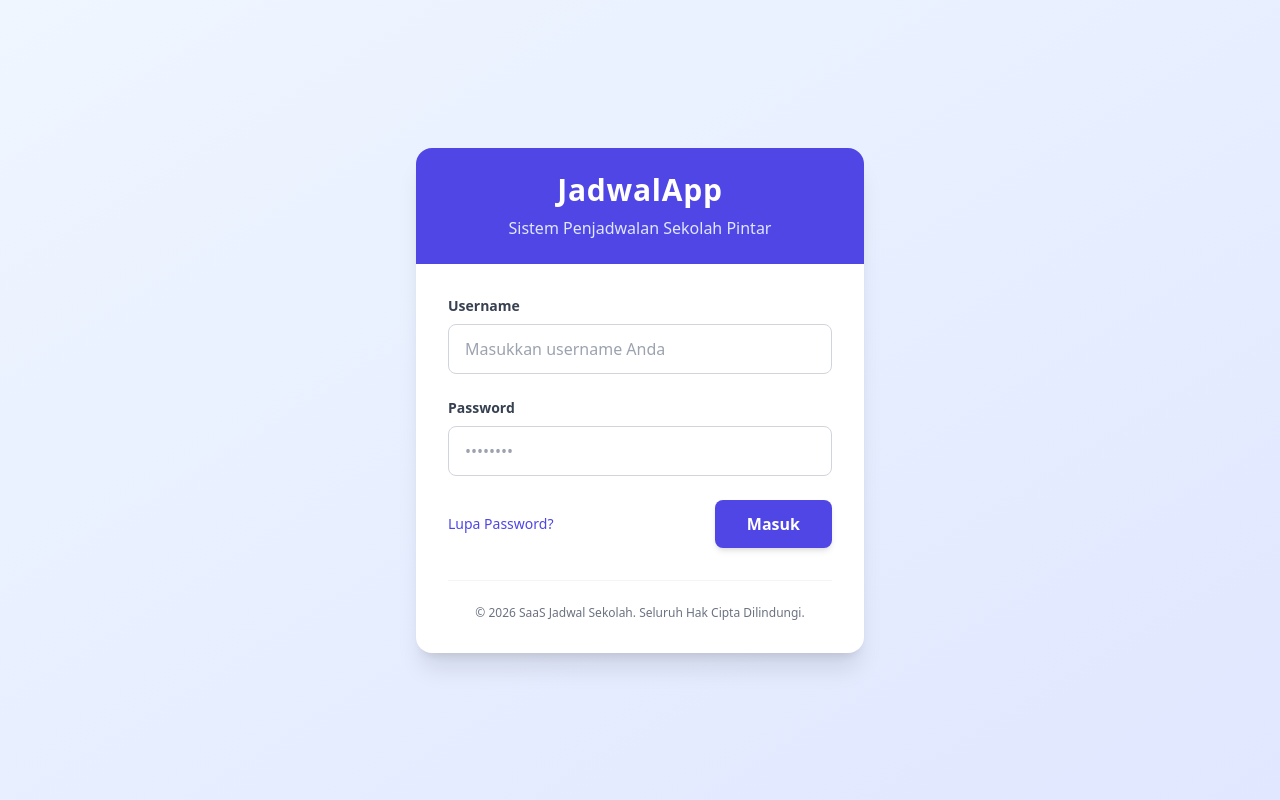
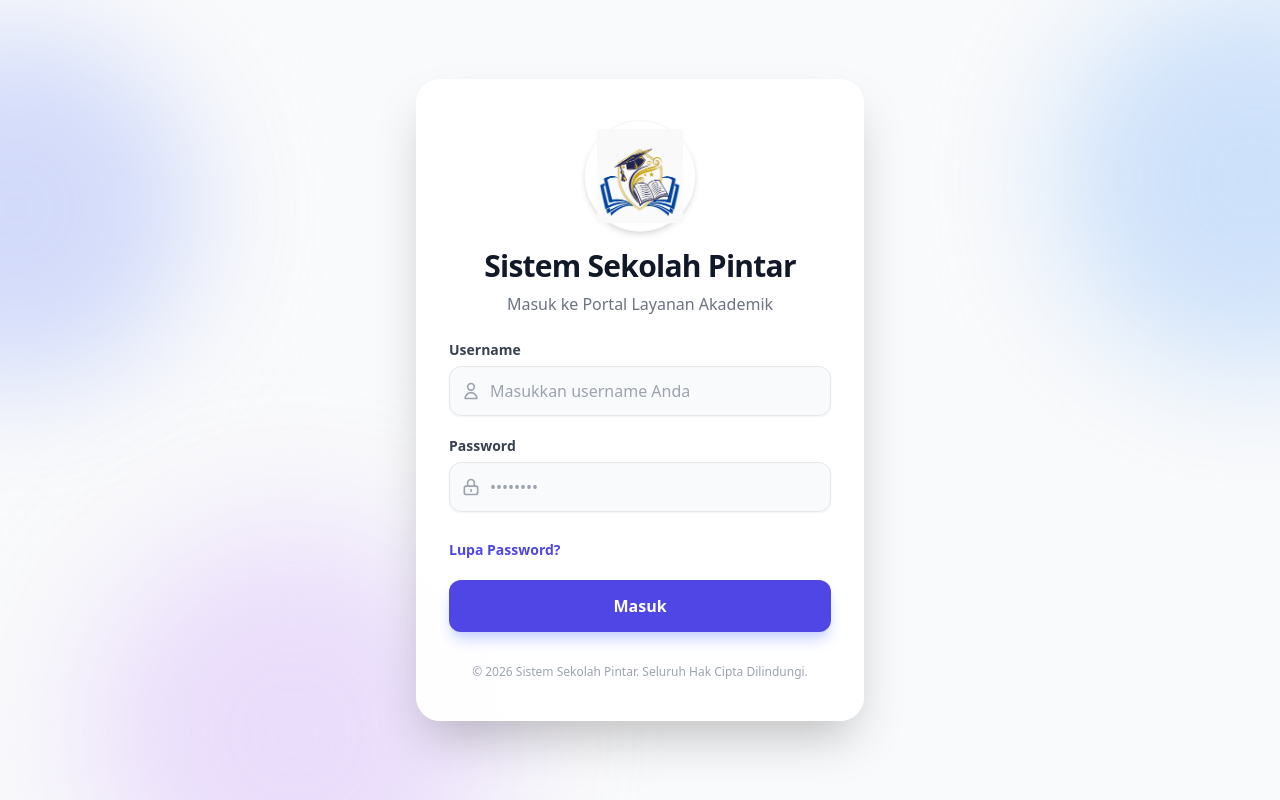
Before and after one commit to muhammadreyhanlubis5-gif/Saas-app-ust-indra, a Vue app: page / in a window 1280 px wide. Built offline with nearby package versions, Linux system fonts and the light colour scheme.

Commit message:
style: enhance login UI with professional glassmorphism and client logo

```diff
--- a/src/views/LoginView.vue
+++ b/src/views/LoginView.vue
@@ -1,72 +1,92 @@
 <template>
-  <div class="min-h-screen flex items-center justify-center bg-gradient-to-br from-blue-50 to-indigo-100 p-4 font-sans">
+  <div class="min-h-screen flex items-center justify-center bg-gray-50 relative overflow-hidden font-sans">
+
+    <!-- Decorative background elements -->
+    <div class="absolute top-0 -left-40 w-96 h-96 bg-indigo-200 rounded-full mix-blend-multiply filter blur-3xl opacity-70 animate-blob"></div>
+    <div class="absolute top-0 -right-40 w-96 h-96 bg-blue-200 rounded-full mix-blend-multiply filter blur-3xl opacity-70 animate-blob animation-delay-2000"></div>
+    <div class="absolute -bottom-40 left-20 w-96 h-96 bg-purple-200 rounded-full mix-blend-multiply filter blur-3xl opacity-70 animate-blob animation-delay-4000"></div>
 
     <!-- Login Card -->
-    <div class="w-full max-w-md bg-white rounded-2xl shadow-xl overflow-hidden">
+    <div class="w-full max-w-md bg-white/95 backdrop-blur-xl rounded-3xl shadow-2xl overflow-hidden border border-white/40 relative z-10 m-4">
 
       <!-- Card Header -->
-      <div class="bg-indigo-600 p-6 text-center">
-        <h1 class="text-2xl sm:text-3xl font-bold text-white tracking-wide">
-          JadwalApp
+      <div class="pt-10 pb-6 px-8 text-center">
+        <!-- Logo -->
+        <div class="w-28 h-28 mx-auto mb-4 bg-white p-2 rounded-full shadow-md border border-gray-100 flex items-center justify-center">
+          <img src="/logo.png" alt="Logo Sistem Sekolah Pintar" class="w-full h-full object-contain" />
+        </div>
+
+        <h1 class="text-2xl sm:text-3xl font-extrabold text-gray-900 tracking-tight">
+          Sistem Sekolah Pintar
         </h1>
-        <p class="text-indigo-100 mt-2 text-sm sm:text-base">
-          Sistem Penjadwalan Sekolah Pintar
+        <p class="text-gray-500 mt-2 text-sm sm:text-base font-medium">
+          Masuk ke Portal Layanan Akademik
         </p>
       </div>
 
       <!-- Card Body (Form) -->
-      <div class="p-8">
-        <form @submit.prevent="handleLogin" class="space-y-6">
+      <div class="px-8 pb-10">
+        <form @submit.prevent="handleLogin" class="space-y-5">
 
           <!-- Username Input -->
           <div>
-            <label for="username" class="block text-sm font-semibold text-gray-700 mb-2">
+            <label for="username" class="block text-sm font-semibold text-gray-700 mb-1.5">
               Username
             </label>
+            <div class="relative">
+              <div class="absolute inset-y-0 left-0 pl-3 flex items-center pointer-events-none">
+                <svg class="h-5 w-5 text-gray-400" fill="none" stroke="currentColor" viewBox="0 0 24 24"><path stroke-linecap="round" stroke-linejoin="round" stroke-width="2" d="M16 7a4 4 0 11-8 0 4 4 0 018 0zM12 14a7 7 0 00-7 7h14a7 7 0 00-7-7z"></path></svg>
+              </div>
               <input
                 type="text"
                 id="username"
                 v-model="username"
                 placeholder="Masukkan username Anda"
-              class="w-full px-4 py-3 rounded-lg border border-gray-300 focus:ring-2 focus:ring-indigo-500 focus:border-indigo-500 transition-all text-gray-800"
+                class="w-full pl-10 pr-4 py-3 rounded-xl border border-gray-200 bg-gray-50 focus:bg-white focus:ring-2 focus:ring-indigo-500 focus:border-indigo-500 transition-all text-gray-800 shadow-sm"
                 required
               />
+            </div>
           </div>
 
           <!-- Password Input -->
           <div>
-            <label for="password" class="block text-sm font-semibold text-gray-700 mb-2">
+            <label for="password" class="block text-sm font-semibold text-gray-700 mb-1.5">
               Password
             </label>
+             <div class="relative">
+              <div class="absolute inset-y-0 left-0 pl-3 flex items-center pointer-events-none">
+                <svg class="h-5 w-5 text-gray-400" fill="none" stroke="currentColor" viewBox="0 0 24 24"><path stroke-linecap="round" stroke-linejoin="round" stroke-width="2" d="M12 15v2m-6 4h12a2 2 0 002-2v-6a2 2 0 00-2-2H6a2 2 0 00-2 2v6a2 2 0 002 2zm10-10V7a4 4 0 00-8 0v4h8z"></path></svg>
+              </div>
               <input
                 type="password"
                 id="password"
                 v-model="password"
                 placeholder="••••••••"
-              class="w-full px-4 py-3 rounded-lg border border-gray-300 focus:ring-2 focus:ring-indigo-500 focus:border-indigo-500 transition-all text-gray-800"
+                class="w-full pl-10 pr-4 py-3 rounded-xl border border-gray-200 bg-gray-50 focus:bg-white focus:ring-2 focus:ring-indigo-500 focus:border-indigo-500 transition-all text-gray-800 shadow-sm"
                 required
               />
             </div>
+          </div>
 
           <!-- Lupa Password & Submit -->
-          <div class="flex flex-col sm:flex-row sm:items-center justify-between gap-4 mt-2">
-            <a href="#" class="text-sm font-medium text-indigo-600 hover:text-indigo-500 hover:underline transition-colors text-center sm:text-left">
+          <div class="flex items-center justify-between pt-2">
+            <a href="#" class="text-sm font-semibold text-indigo-600 hover:text-indigo-800 transition-colors">
               Lupa Password?
             </a>
+          </div>
+
           <button
             type="submit"
-              class="w-full sm:w-auto bg-indigo-600 hover:bg-indigo-700 text-white font-bold py-3 px-8 rounded-lg shadow-md transition-all focus:outline-none focus:ring-2 focus:ring-offset-2 focus:ring-indigo-500"
+            class="w-full bg-indigo-600 hover:bg-indigo-700 text-white font-bold py-3.5 px-4 rounded-xl shadow-lg shadow-indigo-200 transition-all focus:outline-none focus:ring-4 focus:ring-indigo-100 active:scale-[0.98]"
           >
             Masuk
           </button>
-          </div>
-
         </form>
 
         <!-- Divider & Help text -->
-        <div class="mt-8 pt-6 border-t border-gray-100 text-center">
-          <p class="text-xs text-gray-500">
-            © 2026 SaaS Jadwal Sekolah.<br class="sm:hidden" /> Seluruh Hak Cipta Dilindungi.
+        <div class="mt-8 text-center">
+          <p class="text-xs text-gray-400 font-medium">
+            © 2026 Sistem Sekolah Pintar. Seluruh Hak Cipta Dilindungi.
           </p>
         </div>
       </div>
@@ -84,8 +104,6 @@ const password = ref('')
 
 const handleLogin = () => {
   // --- MOCK LOGIN LOGIC ---
-  // Ini hanya untuk keperluan testing UI sebelum dihubungkan ke backend Go.
-
   const user = username.value.toLowerCase()
 
   if (user === 'admin') {
@@ -106,12 +124,30 @@ const handleLogin = () => {
   else if (user === 'expired') {
     localStorage.setItem('token', 'dummy-token')
     localStorage.setItem('user_role', 'SCHOOL_ADMIN')
-    // Set valid_until ke bulan lalu agar expired
     localStorage.setItem('valid_until', new Date(Date.now() - 30 * 24 * 60 * 60 * 1000).toISOString())
-    router.push('/admin-sekolah') // Router guard akan otomatis melempar ke /expired
+    router.push('/admin-sekolah')
   }
   else {
-    alert("Coba ketik 'admin', 'sekolah', atau 'guru' untuk melihat dashboard masing-masing.")
+    alert("Coba ketik 'admin', 'sekolah', atau 'guru' untuk login sementara.")
   }
 }
 </script>
+
+<style scoped>
+/* Keyframes untuk efek blur di background agar terlihat modern & premium */
+@keyframes blob {
+  0% { transform: translate(0px, 0px) scale(1); }
+  33% { transform: translate(30px, -50px) scale(1.1); }
+  66% { transform: translate(-20px, 20px) scale(0.9); }
+  100% { transform: translate(0px, 0px) scale(1); }
+}
+.animate-blob {
+  animation: blob 7s infinite;
+}
+.animation-delay-2000 {
+  animation-delay: 2s;
+}
+.animation-delay-4000 {
+  animation-delay: 4s;
+}
+</style>
```
Also changed, not shown: public/logo.png (added). Lines whose indentation alone changed are shown as unchanged.
